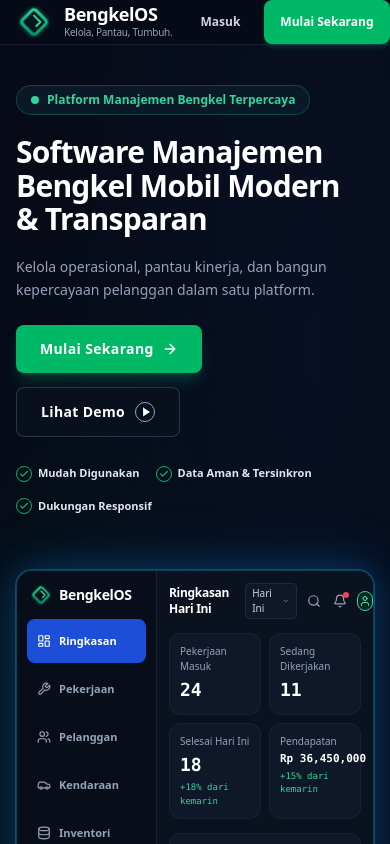
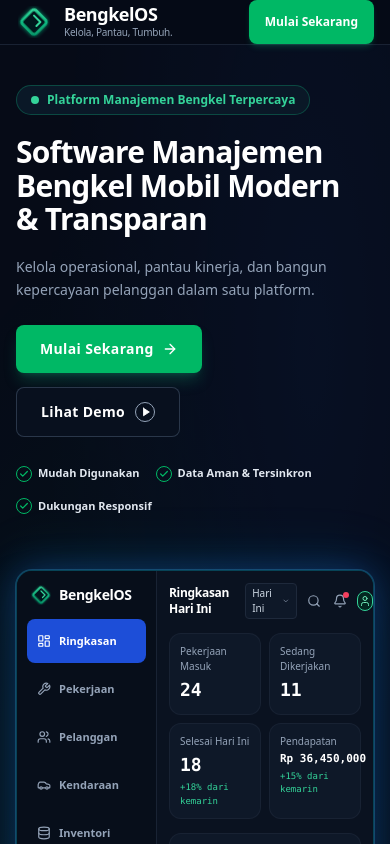
Before and after one commit to nixon42/bengkel-gps-motor, a React (Vite) app: page / in a window 390 px wide. Shown: the top 844 px of the page. Built offline with nearby package versions, Linux system fonts and the light colour scheme; no server answers; the database is empty.

Commit message:
fix(landing): remove duplicate Masuk button from header navbar

```diff
--- a/src/pages/AppPlatformLandingPage.jsx
+++ b/src/pages/AppPlatformLandingPage.jsx
@@ -199,25 +199,15 @@
             )}
           </nav>
 
-          {/* Right Action Controls: Masuk & Mulai Sekarang */}
-          <div className="flex items-center space-x-3 shrink-0">
-            {/* Masuk (Text Button) */}
+          {/* Right Action Control: Mulai Sekarang / Buka Dashboard */}
+          <div className="flex items-center shrink-0">
             <button
               type="button"
               onClick={handleLoginClick}
               disabled={loading}
-              className="touch-target px-3 py-2 text-xs sm:text-sm font-semibold text-slate-300 hover:text-white transition-colors whitespace-nowrap"
+              className="touch-target inline-flex items-center justify-center px-4 sm:px-5 py-2 sm:py-2.5 rounded-lg bg-[#00b865] hover:bg-[#00a359] text-white text-xs sm:text-sm font-bold shadow-md shadow-emerald-500/20 active:scale-98 transition-all whitespace-nowrap cursor-pointer"
             >
-              Masuk
-            </button>
-
-            {/* Mulai Sekarang (Green Emerald Pill Button) */}
-            <button
-              type="button"
-              onClick={handleLoginClick}
-              className="touch-target inline-flex items-center justify-center px-4 sm:px-5 py-2 sm:py-2.5 rounded-lg bg-[#00b865] hover:bg-[#00a359] text-white text-xs sm:text-sm font-bold shadow-md shadow-emerald-500/20 active:scale-98 transition-all whitespace-nowrap"
-            >
-              Mulai Sekarang
+              {user ? 'Buka Dashboard' : 'Mulai Sekarang'}
             </button>
           </div>
 
```
